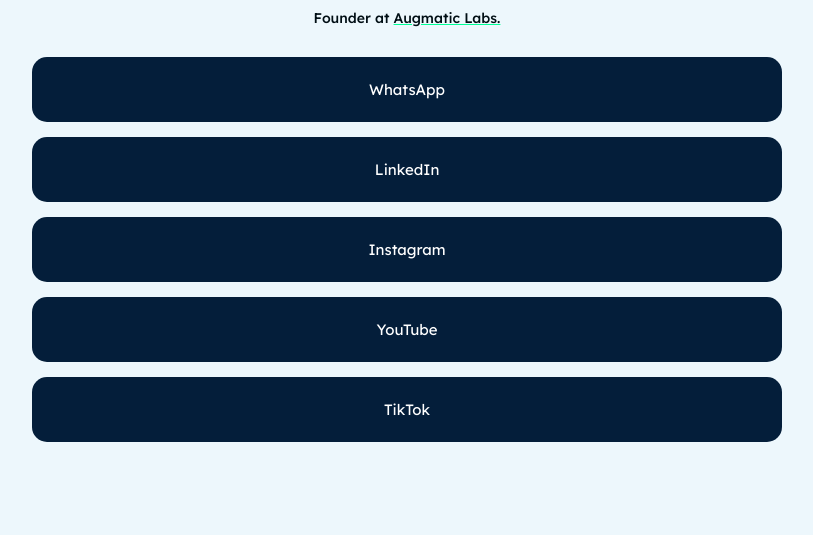
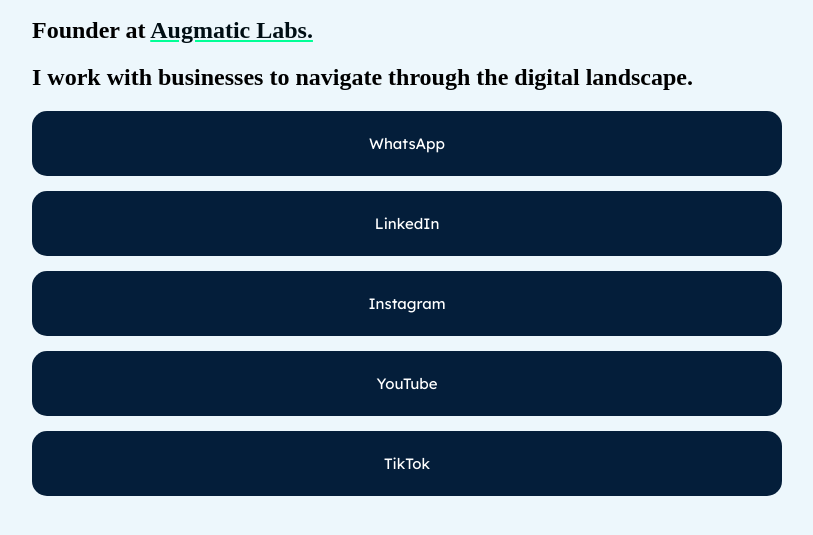
Before and after one commit to sandxru/LinkTree, a plain HTML site: page index.html in a window 1280 px wide. Shown: the part 213-748 px from the top of the page, without its empty margins (233-1046 px from the left). Drawn offline with Linux system fonts and the light colour scheme.

Commit message:
Added another text line

```diff
--- a/index.html
+++ b/index.html
@@ -10,7 +10,7 @@
     <div class="main-container">
       <img class="profile-picture" src="images/profile-picture.webp" alt="" />
       <h1 class="name">Sandaru Muthuwadige</h1>
-      <h2 class="description">
+      <h2 class="description-one">
         Founder at
         <a
           class="description-link"
@@ -20,8 +20,11 @@
         >
       </h2>
 
-      <a class="link-button"
-         target="_blank" href="https://wa.me/94767693135"
+      <h2 class="description-two">
+        I work with businesses to navigate through the digital landscape.
+      </h2>
+
+      <a class="link-button" target="_blank" href="https://wa.me/94767693135"
         >WhatsApp</a
       >
       <a
@@ -36,8 +39,7 @@
         href="https://www.instagram.com/sandxru"
         >Instagram</a
       >
-      <a class="link-button"
-         target="_blank" href="https://youtube.com/@sandxru"
+      <a class="link-button" target="_blank" href="https://youtube.com/@sandxru"
         >YouTube</a
       >
       <a
```
